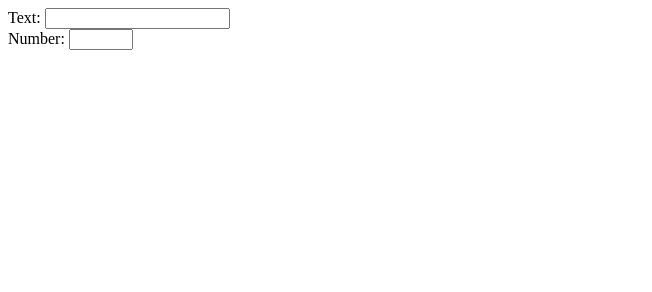
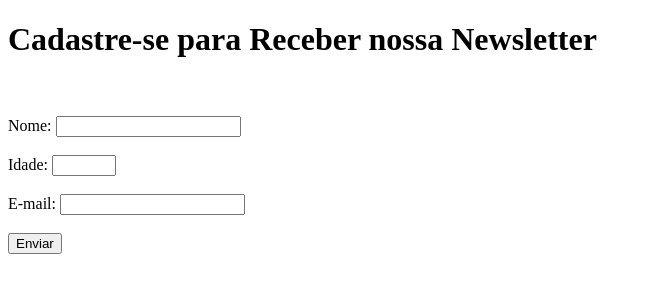
Before and after one commit to Remaia-Dev/HTML, a plain HTML site: page Site Desafio 1/Form.html in a window 1280 px wide. Shown: the whole page, without its empty margins (0-652 px from the left). Drawn offline with Linux system fonts and the light colour scheme.

Commit message:
Acrescentei botão de Envio e Título

```diff
--- a/Site Desafio 1/Form.html
+++ b/Site Desafio 1/Form.html
@@ -8,8 +8,11 @@
 </head>
     <body>
        <form>
-       <label> Text: </label><input type="text" /><br>
-       <label> Number: </label><input type="number" min="0" max="100" step="5" /><br>
-       </form>
+          <h1>Cadastre-se para Receber nossa Newsletter</h1><br><br>
+          <label> Nome: </label><input type="text" /><br><br>
+          <label> Idade: </label><input type="number" min="0" max="100" step="5" /><br><br>
+          <label> E-mail: </label><input type="text" /><br><br>
+          </label><input type="button" value="Enviar"/><br><br>
+          </form>
     </body>
     </html>
```
